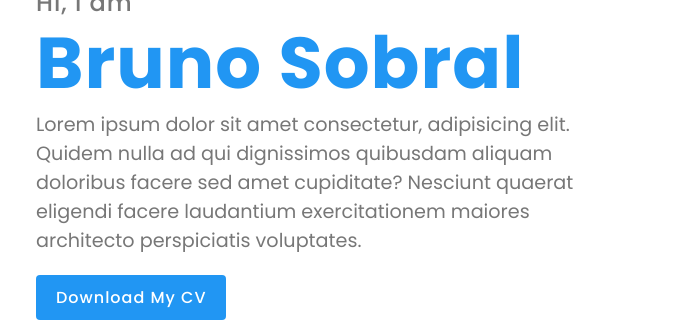
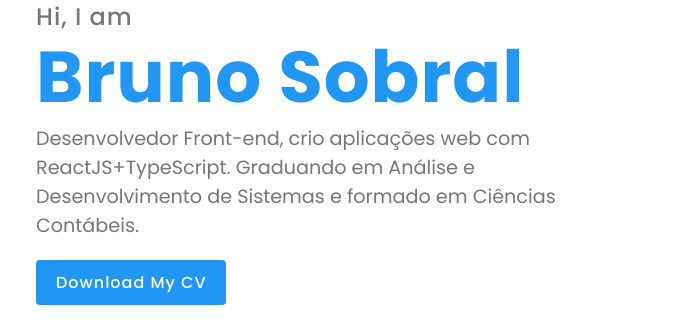
Before and after one commit to BrunoSobralDEV/brunosobral.com-old, a plain HTML site: page index.html in a window 1280 px wide. Shown: the part 254-574 px from the top of the page, 604-1280 px from the left. Drawn offline with nearby package versions, Linux system fonts and the light colour scheme; no server answers.

Commit message:
feat: info bio

```diff
--- a/index.html
+++ b/index.html
@@ -37,11 +37,8 @@
 
     <div class="content">
       <h2>Hi, I am<br><span>Bruno Sobral</span></h2>
-      <p>Lorem ipsum dolor sit amet consectetur, adipisicing elit.
-        Quidem nulla ad qui dignissimos quibusdam aliquam doloribus
-         facere sed amet cupiditate? Nesciunt quaerat eligendi
-         facere laudantium exercitationem maiores architecto
-         perspiciatis voluptates.
+      <p>Desenvolvedor Front-end, crio aplicações web com ReactJS+TypeScript.
+        Graduando em Análise e Desenvolvimento de Sistemas e formado em Ciências Contábeis.
       </p>
       <!--
       <img src="./assets/react-icon.svg" alt="react-icon" style="width: 35px;">
```
